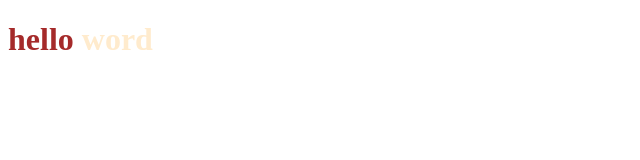
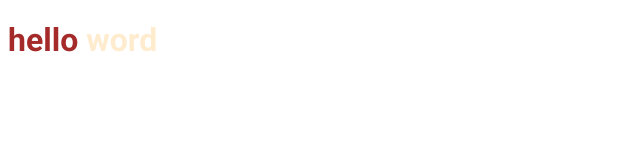
Before and after one commit to beasou/igNews, a Next.js app in the folder ignews/: page / in a window 1280 px wide. Shown: the top 160 px of the page, without its empty margins (0-640 px from the left). Built offline with nearby package versions, Linux system fonts and the light colour scheme.

Commit message:
Configurando fonte externa

```diff
--- /dev/null
+++ b/ignews/src/pages/_document.tsx
@@ -0,0 +1,21 @@
+import Document, {Html, Head, Main, NextScript} from 'next/document'
+
+export default class MyDocument extends Document{
+    render(){
+        return(
+            <Html>
+            <Head>
+            <link rel="preconnect" href="https://fonts.googleapis.com"/>
+            <link rel="preconnect" href="https://fonts.gstatic.com" crossorigin/>
+            <link href="https://fonts.googleapis.com/css2?family=Poppins:wght@400;500;600;700&family=Roboto:wght@400;500;700;900&display=swap" rel="stylesheet"/>
+
+                <title>ig.news</title>
+            </Head>
+            <body>
+              <Main/>
+              <NextScript/>
+            </body>
+            </Html>
+        )
+    }
+}
--- a/ignews/src/styles/home.module.scss
+++ b/ignews/src/styles/home.module.scss
@@ -1,5 +1,6 @@
 .title{
     color:brown;
+    font-family: Roboto;
 
     span {
         color:blanchedalmond;
```
